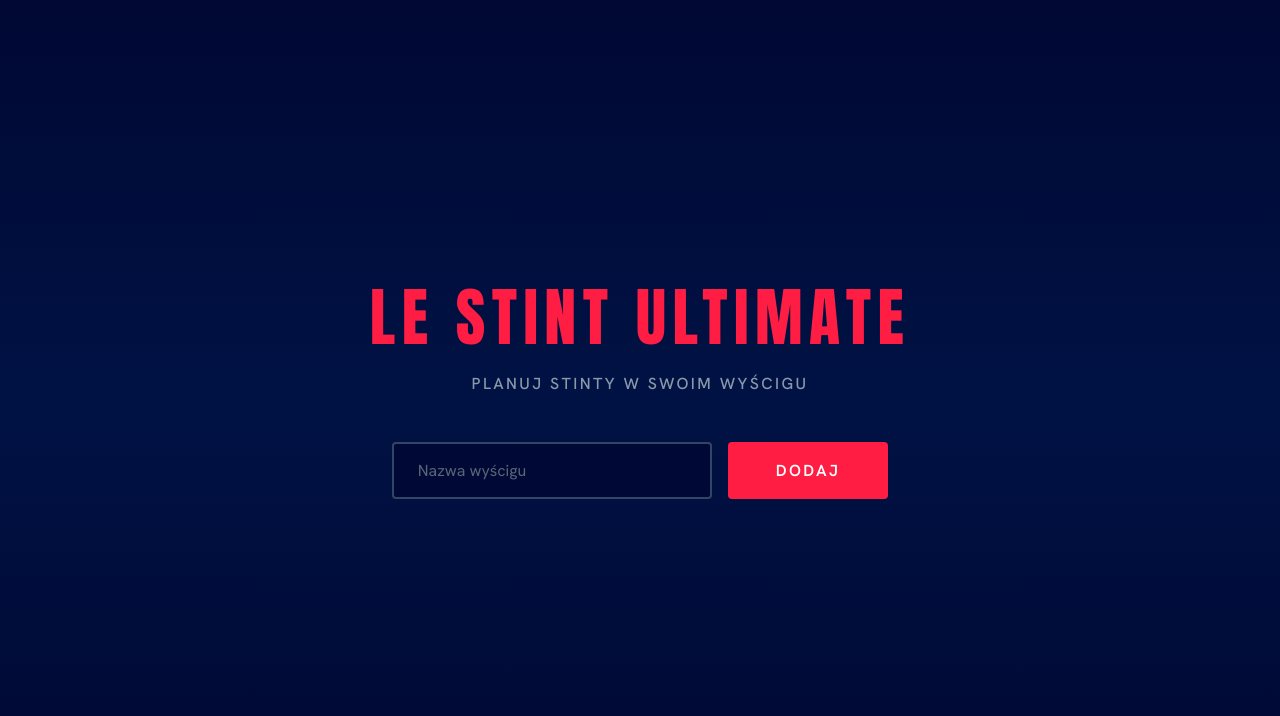
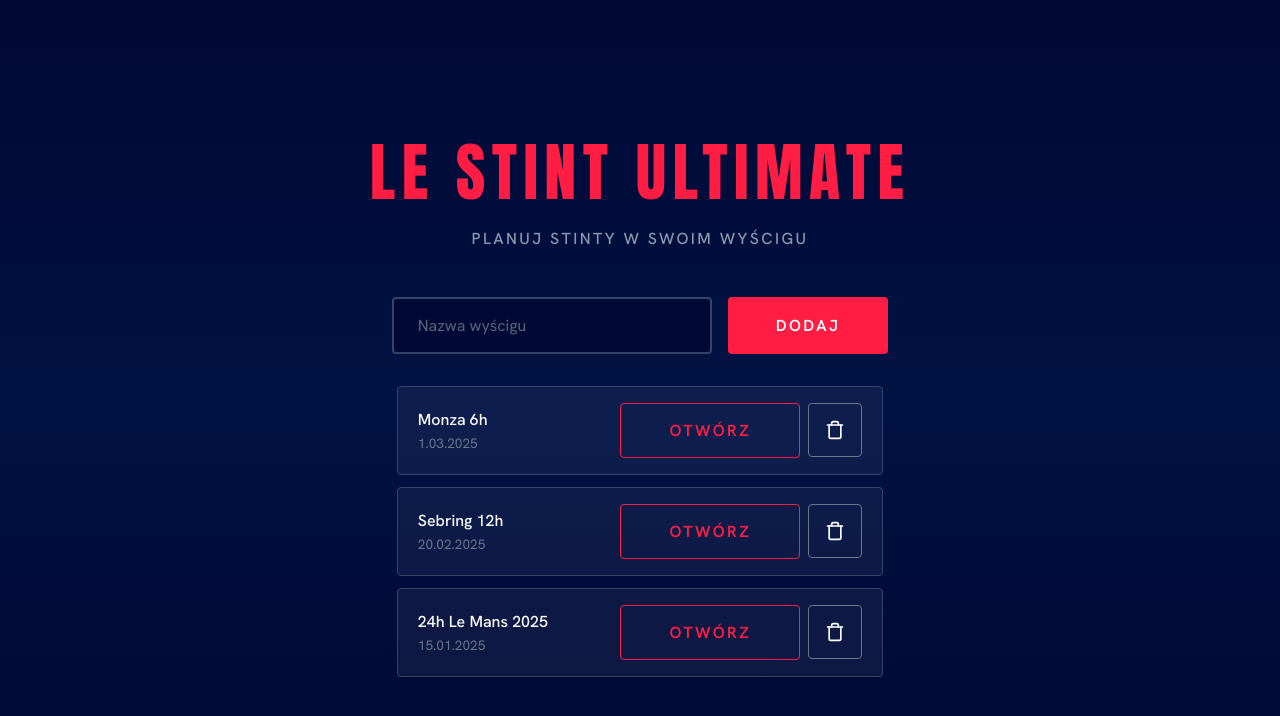
Before and after one commit to asporczyk/LeStintUltimate, a React (Vite) app in the folder apps/frontend/: page / in a window 1280 px wide. Shown: the top 716 px of the page. Built offline with nearby package versions, Linux system fonts and the light colour scheme.

Commit message:
Add mock data to RacesDashboard

```diff
--- a/apps/frontend/src/components/organisms/RacesDashboard/RacesDashboard.tsx
+++ b/apps/frontend/src/components/organisms/RacesDashboard/RacesDashboard.tsx
@@ -7,8 +7,14 @@ interface RacesDashboardProps {
   initialRaces?: Race[]
 }
 
-export function RacesDashboard({ initialRaces = [] }: RacesDashboardProps) {
-  const [races, setRaces] = useState<Race[]>(initialRaces)
+export function RacesDashboard({ initialRaces }: RacesDashboardProps) {
+  const defaultRaces: Race[] = [
+    { id: '1', name: '24h Le Mans 2025', createdAt: new Date('2025-01-15') },
+    { id: '2', name: 'Sebring 12h', createdAt: new Date('2025-02-20') },
+    { id: '3', name: 'Monza 6h', createdAt: new Date('2025-03-01') },
+  ]
+
+  const [races, setRaces] = useState<Race[]>(initialRaces ?? defaultRaces)
 
   const handleAdd = useCallback((raceName: string) => {
     if (raceName.trim()) {
```
